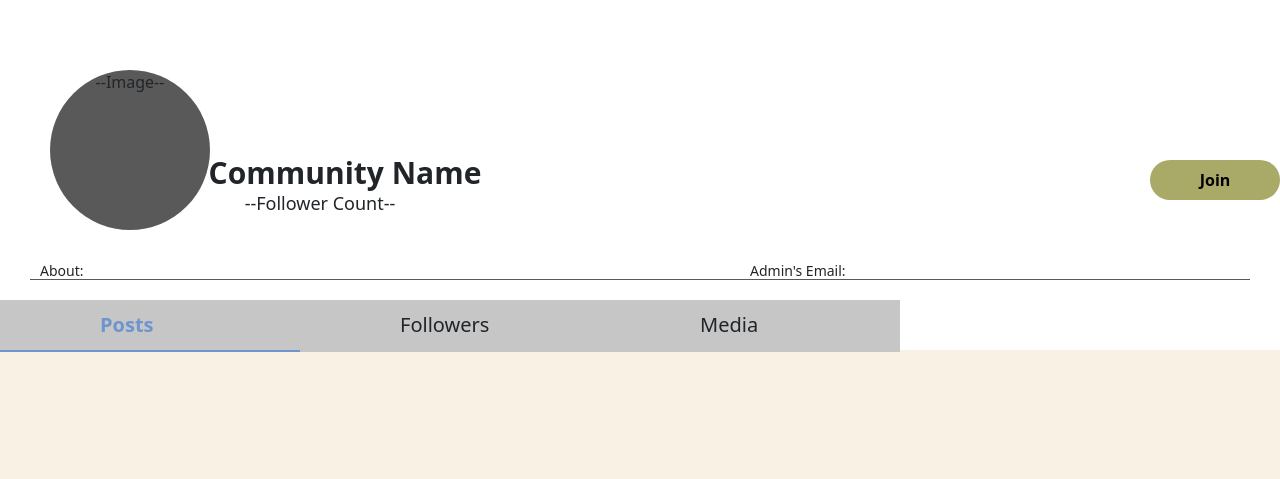
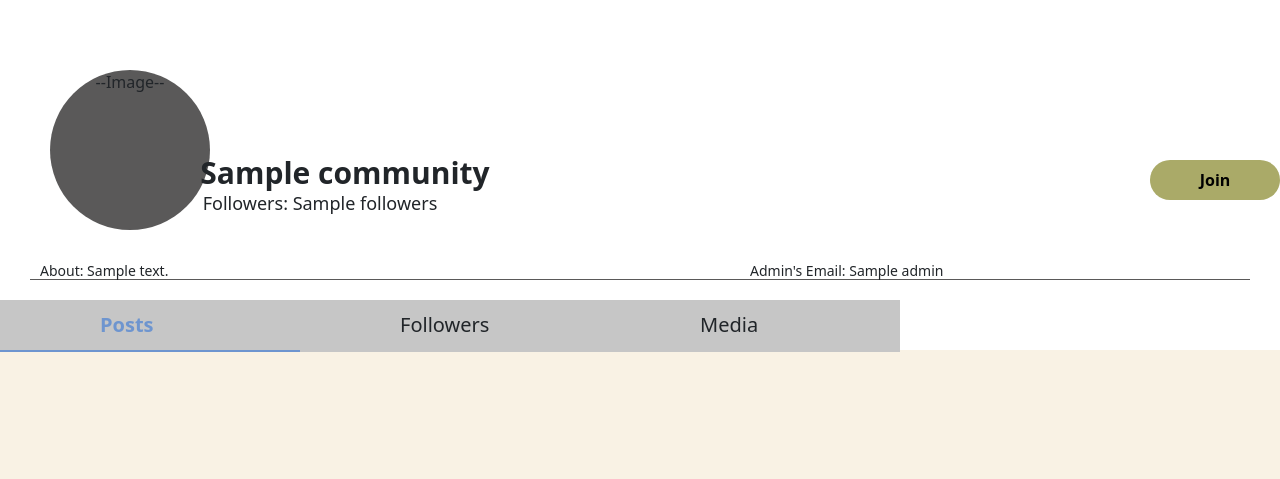
Before and after one commit to makifcevik/learnbook, a Python web app: template src/templates/community-profile.html in a window 1280 px wide. Shown: the part 70-549 px from the top of the page. Run offline with Jinja, Linux system fonts and the light colour scheme; the template is opened without the code that fills it: most values are stand-ins (such as "Sample title", 1, 10 or a date in 2020).

Commit message:
View the club's information

```diff
--- a/src/templates/community-profile.html
+++ b/src/templates/community-profile.html
@@ -1,19 +1,16 @@
 <html>
 
-<head>
+<head lang="en">
     <meta charset="UTF-8">
-    <meta name="viewport" content="width-device-width, initial-scale=1.0">
+    <meta name="viewport" content="width=device-width, initial-scale=1.0">
     <link rel="stylesheet" href="https://cdn.jsdelivr.net/npm/bootstrap@5.3.0/dist/css/bootstrap.min.css">
     <link rel="stylesheet" href="../static/css/community-profile.css">
-    <link rel="jquery" href="js/main.js">
     <link href="https://cdn.jsdelivr.net/npm/bootstrap@5.3.2/dist/css/bootstrap.min.css" rel="stylesheet" integrity="sha384-T3c6CoIi6uLrA9TneNEoa7RxnatzjcDSCmG1MXxSR1GAsXEV/Dwwykc2MPK8M2HN" crossorigin="anonymous">
     <link rel="preconnect" href="https://fonts.googleapis.com">
     <link rel="preconnect" href="https://fonts.gstatic.com" crossorigin>
     <link rel="stylesheet" href="https://cdnjs.cloudflare.com/ajax/libs/font-awesome/6.4.0/css/all.min.css">
     <link rel="stylesheet" href="https://fonts.googleapis.com/css2?family=Material+Symbols+Outlined:opsz,wght,FILL,GRAD@20..48,100..700,0..1,-50..200" />
-    <script src="js/main.js"></script>
     <script src="https://cdn.jsdelivr.net/npm/bootstrap@5.3.0/dist/js/bootstrap.bundle.min.js"></script>
-    <script src="https://ajax.googleapis.com/ajax/libs/jquery/3.6.4/jquery.min.js"></script>
     <title>Communities</title>
 </head>
 
@@ -101,10 +98,10 @@
     <div class="profile-background">
         <div class="community-image"> --Image-- </div>
         <button class="join-button"> Join </button>
-        <p class="community-name">Community Name</p>
-        <p class="follower-count">--Follower Count--</p>
-        <p class="admin-email">Admin's Email:</p>
-        <p class="about-text">About:</p>
+        <p class="community-name">{{ community.name }}</p>
+        <p class="follower-count">Followers: {{ community.followers }}</p>
+        <p class="admin-email">Admin's Email: {{ community.admin }}</p>
+        <p class="about-text">About: {{ community.description }}</p>
     </div>
 
     <div class="tabs">
```
